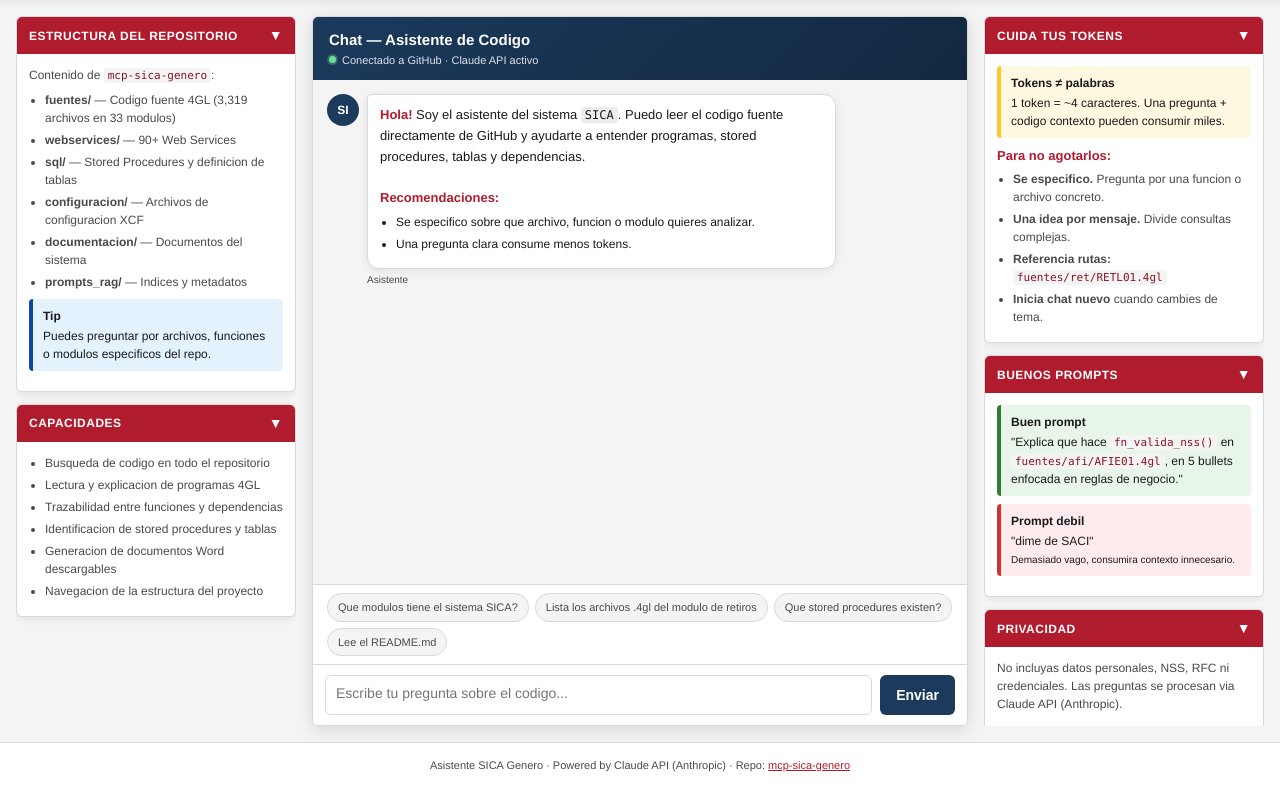
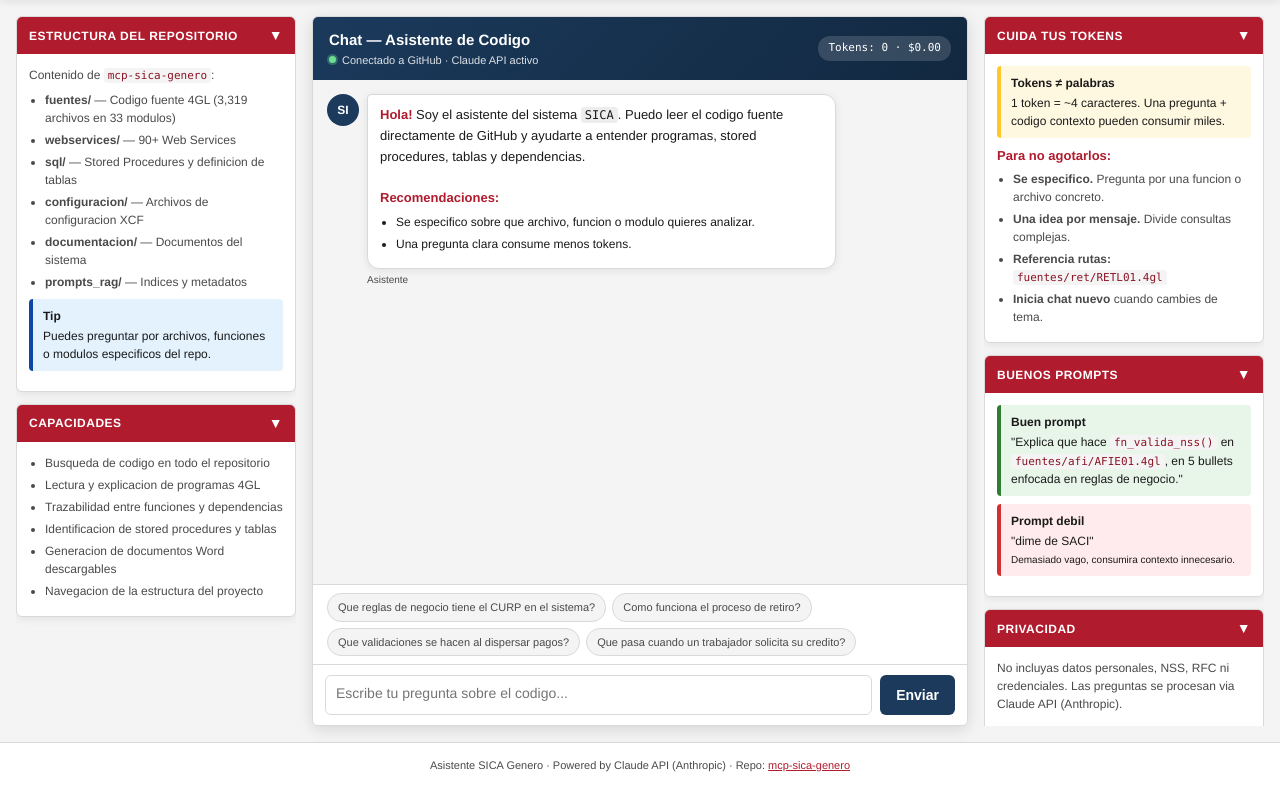
Before and after one commit to aaronjazhiel/claude-chat-omnisys, a Flask app: page / in a window 1280 px wide. Shown: the part 63-851 px from the top of the page. Run offline with Flask 3, Linux system fonts and the light colour scheme; parts of the project's set-up code (start-up, migrations or seed data) failed here and were passed over.

Commit message:
Contador tokens y costo en header, prompts negocio, fix historial corrupto

```diff
--- a/templates/index.html
+++ b/templates/index.html
@@ -303,6 +303,7 @@
         <h2>Chat — Asistente de Codigo</h2>
         <div class="status"><span class="dot"></span> Conectado a GitHub · Claude API activo</div>
       </div>
+      <div id="tokenCounter" style="background:rgba(255,255,255,.15);padding:4px 10px;border-radius:12px;font-size:11px;color:white;font-family:ui-monospace,Menlo,Consolas,monospace;">Tokens: 0 · $0.00</div>
     </div>
 
     <div class="chat-body" id="chatBody">
@@ -325,10 +326,10 @@
     </div>
 
     <div class="suggestions">
-      <span class="chip" onclick="useSuggestion(this)">Que modulos tiene el sistema SICA?</span>
-      <span class="chip" onclick="useSuggestion(this)">Lista los archivos .4gl del modulo de retiros</span>
-      <span class="chip" onclick="useSuggestion(this)">Que stored procedures existen?</span>
-      <span class="chip" onclick="useSuggestion(this)">Lee el README.md</span>
+      <span class="chip" onclick="useSuggestion(this)">Que reglas de negocio tiene el CURP en el sistema?</span>
+      <span class="chip" onclick="useSuggestion(this)">Como funciona el proceso de retiro?</span>
+      <span class="chip" onclick="useSuggestion(this)">Que validaciones se hacen al dispersar pagos?</span>
+      <span class="chip" onclick="useSuggestion(this)">Que pasa cuando un trabajador solicita su credito?</span>
     </div>
 
     <form class="chat-input" onsubmit="return sendMessage(event)">
@@ -382,6 +383,25 @@
 </footer>
 
 <script>
+  let totalTokensInput = 0;
+  let totalTokensOutput = 0;
+
+  function actualizarContador(ti, to) {
+    totalTokensInput += ti;
+    totalTokensOutput += to;
+    const costoInput = (totalTokensInput / 1000000) * 3;
+    const costoOutput = (totalTokensOutput / 1000000) * 15;
+    const costoTotal = costoInput + costoOutput;
+    const total = totalTokensInput + totalTokensOutput;
+    const el = document.getElementById('tokenCounter');
+    el.textContent = `Tokens: ${total.toLocaleString()} · $${costoTotal.toFixed(4)}`;
+    if (costoTotal > 0.50) {
+      el.style.background = 'rgba(255,82,82,.4)';
+    } else if (costoTotal > 0.20) {
+      el.style.background = 'rgba(255,199,44,.3)';
+    }
+  }
+
   const $body = document.getElementById('chatBody');
   const $input = document.getElementById('userInput');
   const $btn = document.getElementById('btnSend');
@@ -556,10 +576,11 @@
             const hizoAnalisis = (data.tools || []).some(t => toolsCodigo.includes(t));
             const ti = data.tokens_input || 0;
             const to = data.tokens_output || 0;
+            actualizarContador(ti, to);
             appendMsg('bot', formatear(data.respuesta), {
               tools: data.tools || [],
               mostrarDocx: hizoAnalisis,
-              tokens: (ti + to) > 0 ? 'Tokens: ' + ti.toLocaleString() + ' entrada + ' + to.toLocaleString() + ' salida' : ''
+              tokens: (ti + to) > 0 ? 'Tokens: ' + ti.toLocaleString() + ' in + ' + to.toLocaleString() + ' out' : ''
             });
           }
         }
@@ -576,6 +597,10 @@
   async function nuevaConversacion() {
     await fetch('/nueva-sesion', { method: 'POST' });
     $body.innerHTML = '';
+    totalTokensInput = 0;
+    totalTokensOutput = 0;
+    document.getElementById('tokenCounter').textContent = 'Tokens: 0 · $0.00';
+    document.getElementById('tokenCounter').style.background = 'rgba(255,255,255,.15)';
     appendMsg('bot', 'Conversacion reiniciada. Preguntame lo que necesites sobre el codigo SICA.');
     $input.focus();
   }
```
